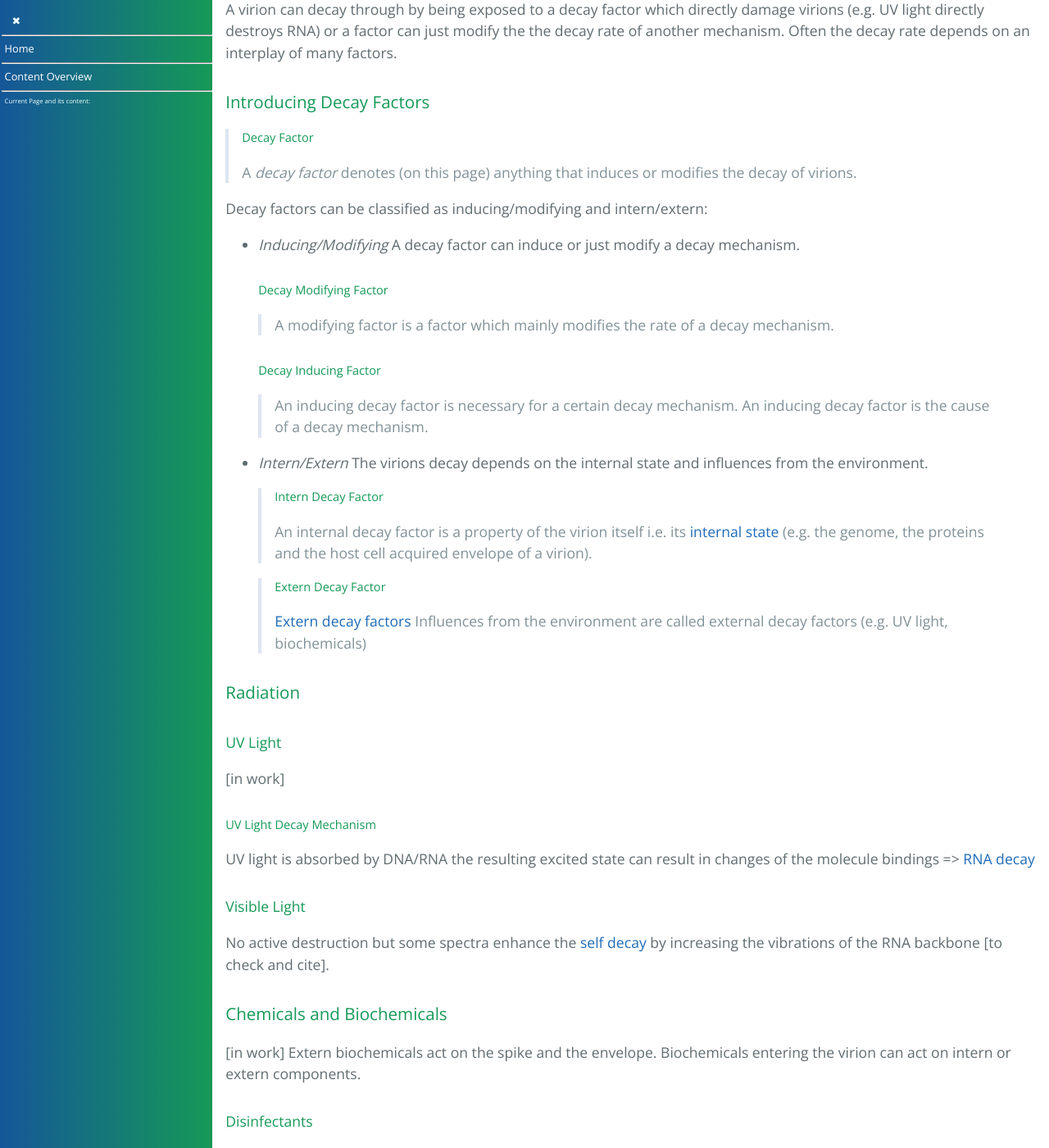
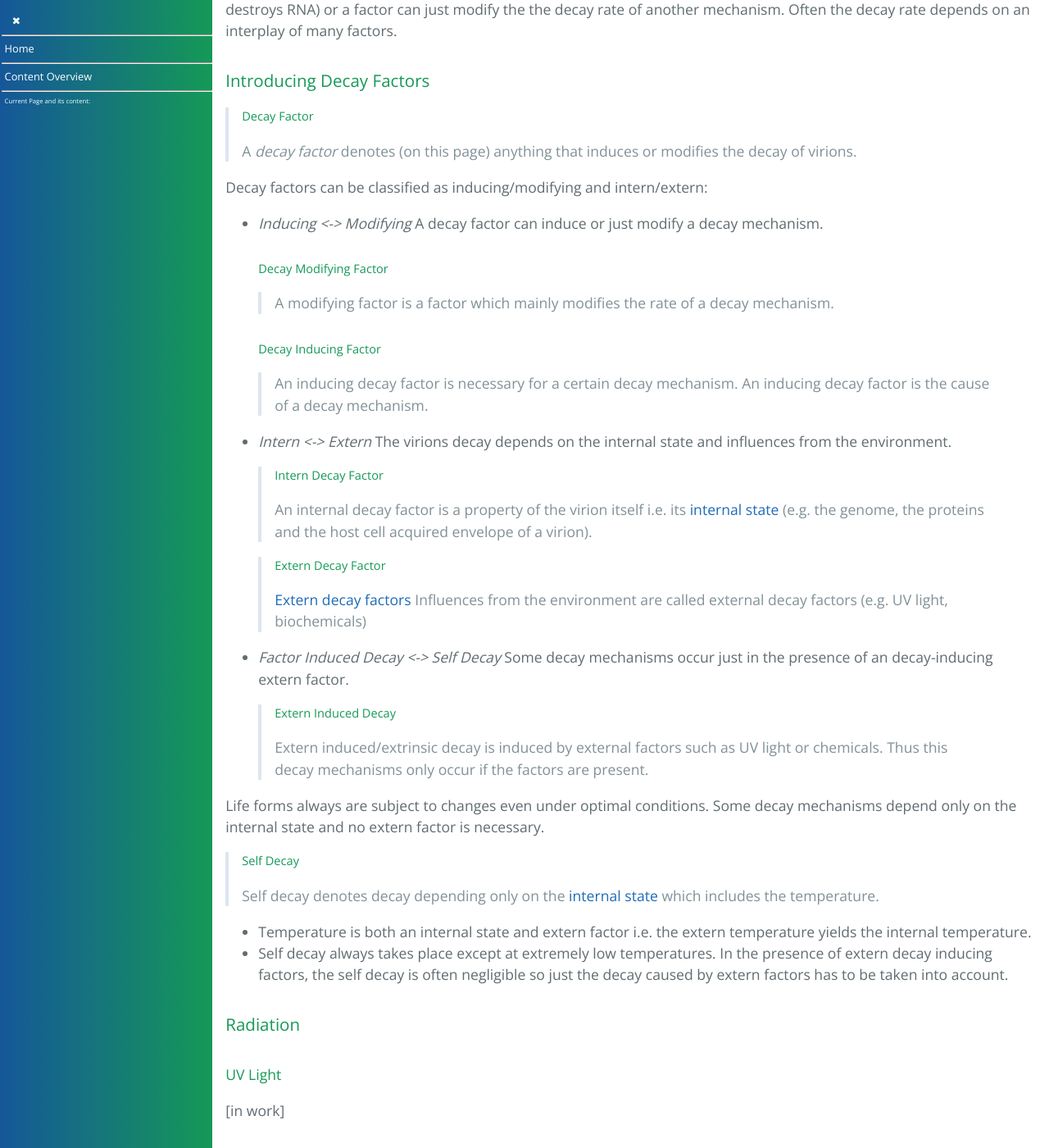
Before and after one commit to forestgrape/coronavirus, a Jekyll site: the page built from 2_biological/virion_viability.md, in a window 1280 px wide and 1400 px high, scrolled down 9975 px. Shown: the whole window at 82% size. Built offline with Jekyll 4.4.1, drawn with Linux system fonts in a browser that asks for light colours; our own code applies the rules of GitHub Pages for plain Markdown files; some of the changed text lies outside the part shown.

Commit message:
moved self decay to intro decay factors

```diff
--- a/2_biological/virion_viability.md
+++ b/2_biological/virion_viability.md
@@ -260,11 +259,11 @@ The estimates are based on the experiments:
 which are summarized in the table [Viability Data](./virion_viability/notes_on_viability_data.md).
 
 
-### Self Decay
+### Self Decay Situations
 
 > numbers to be checked/confirmed, explorative section
 
-Self decay is always observed, even without decay inducing extern factors. However, extern factors can modify the decay rate by changing the internal state e.g. the environment temperature strongly influences the temperature within a virion. Self decay rate yields a lower bound for the decay at a given temperature.
+Self decay denotes the decay without inducing decay factors, therefore it is always observed. Extern factors can modify the decay rate by changing the internal state e.g. the environment temperature strongly influences the temperature within a virion. Self decay rate yields a lower bound for the decay at a given temperature.
 
 #### Situations where Self Decay is Important
 In praxis self decay occurs:
@@ -317,7 +316,7 @@ A virion can decay through by being exposed to a decay factor which directly dam
 > A _decay factor_ denotes (on this page) anything that induces or modifies the decay of virions.
 
 Decay factors can be classified as inducing/modifying and intern/extern:
-* _Inducing/Modifying_
+* _Inducing <-> Modifying_
   A decay factor can induce or just modify a decay mechanism.
   ##### Decay Modifying Factor
   > A modifying factor is a factor which mainly modifies the rate of a decay mechanism.
@@ -325,7 +324,7 @@ Decay factors can be classified as inducing/modifying and intern/extern:
   ##### Decay Inducing Factor
   > An inducing decay factor is necessary for a certain decay mechanism. An inducing decay factor is the cause of a decay mechanism.
 
-* _Intern/Extern_
+* _Intern <-> Extern_
   The virions decay depends on the internal state and influences from the environment.
 
   > ##### Intern Decay Factor
@@ -334,6 +333,19 @@ Decay factors can be classified as inducing/modifying and intern/extern:
   > ##### Extern Decay Factor
   > [Extern decay factors](#external-decay-factors) Influences from the environment are called external decay factors (e.g. UV light, biochemicals)
 
+* _Factor Induced Decay <-> Self Decay_
+Some decay mechanisms occur just in the presence of an decay-inducing extern factor.
+> ##### Extern Induced Decay
+> Extern induced/extrinsic decay is induced by external factors such as UV light or chemicals. Thus this decay mechanisms only occur if the factors are present.
+
+Life forms always are subject to changes even under optimal conditions.
+Some decay mechanisms depend only on the internal state and no extern factor is necessary.
+
+> ##### Self Decay
+> Self decay denotes decay depending only on the [internal state](#internal-state) which includes the temperature.
+
+* Temperature is both an internal state and extern factor i.e. the extern temperature yields the internal temperature.
+* Self decay always takes place except at extremely low temperatures. In the presence of extern decay inducing factors, the self decay is often negligible so just the decay caused by extern factors has to be taken into account.
 
 ### Radiation
 
```
Also changed, not shown: other parts of 2_biological/virion_viability.md (+1 -14 lines).
